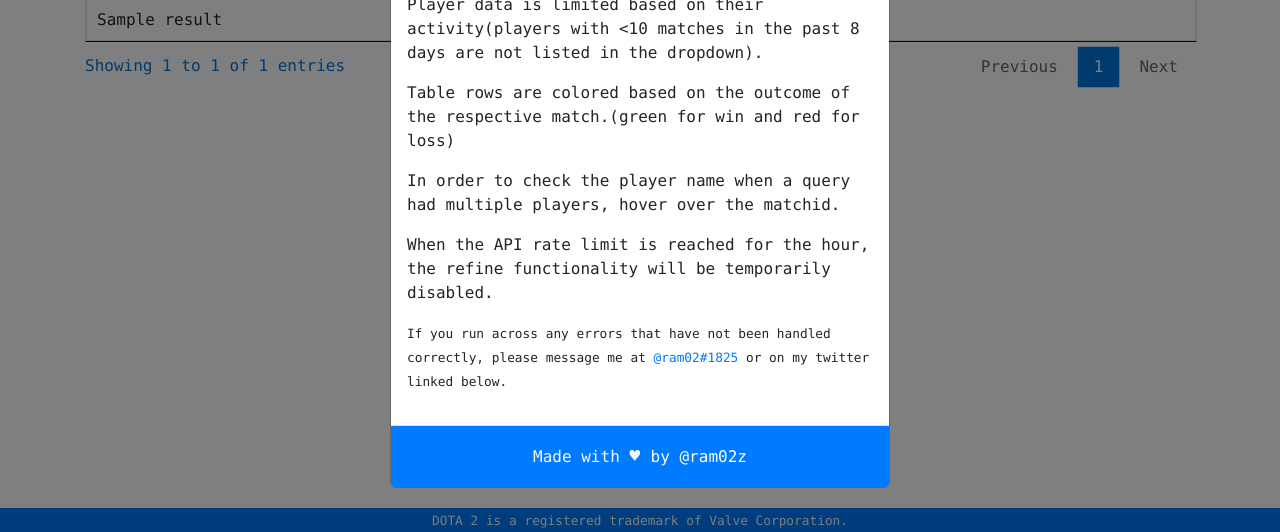
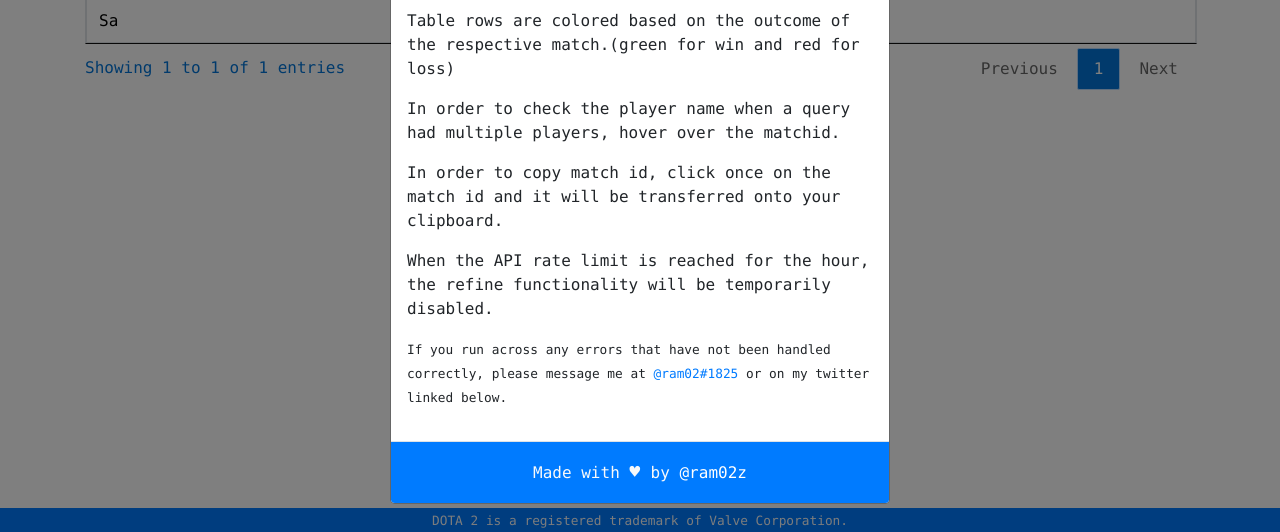
Before and after one commit to ram02z/notable-pubs, a Flask app: template template/index.html in a window 1280 px wide, after a click that opens the changed part. Shown: the part 443-975 px from the top of the page. Run offline with Flask 2, Linux system fonts and the light colour scheme; the template is opened without the code that fills it: most values are stand-ins (such as "Sample title", 1, 10 or a date in 2020); parts of the project's set-up code (start-up, migrations or seed data) failed here and were passed over; some libraries are stand-ins or nearby versions.

Commit message:
Click cell data to copy match id
Used a masked input field in order to simulate the copy event.  New paragraph added to info modal.  Custom hover have a smooth .3s transition.

```diff
--- a/static/css/style.css
+++ b/static/css/style.css
@@ -1,5 +1,14 @@
 body {
     padding-bottom: 70px
+}
+#match-id, #match-id:focus, #match-id:active {
+    background: transparent;
+    border: none;
+    outline: none;
+}
+
+#match-id:hover{
+    opacity: 0.5;
 }
 .spinner-border {
   position: fixed;
@@ -19,28 +28,33 @@
 
 .close {
     color: #fff;
-    opacity: 1
+    opacity: 1;
+    transition: 0.3s;
 }
 
 .close:hover {
     color: #fff;
-    opacity: .5
+    opacity: .5;
 }
 
-.twitter,
-.twitter:active,
-.twitter:visited {
-    color: white
+.lighta,
+.lighta:active,
+.lighta:visited {
+    color: white;
+    transition: 0.3s;
 }
 
-.twitter:hover {
-    color: #d7ecf2
+.lighta:hover {
+    color: #d7ecf2;
 }
-
+a svg{
+    fill: rgba(2, 117, 216, 1);
+    transition: 0.3s;
+}
 a svg:hover,
 a svg:active,
 a svg:focus {
-    fill: rgba(2, 117, 216, .9);
+    fill: rgba(2, 117, 216, 0.9);
     cursor: pointer
 }
 
--- a/static/js/custom.js
+++ b/static/js/custom.js
@@ -73,11 +73,29 @@
 });
 
 $(document).ready(function() {
-    $("[rel='tooltip'], .tooltip").tooltip();
-    $('#winloss tbody').on('mouseover', 'tr', function () {
+  $("[rel='tooltip'], .tooltip").tooltip();
+  $('#winloss tbody').on('mouseover', 'tr', function() {
     $('[rel="tooltip"]').tooltip({
-        trigger: 'hover',
-        html: true
+      trigger: 'hover',
+      html: true
     });
+  });
 });
+
+
+$('td').on('click','input',function() {
+   $('.tooltip').tooltip('hide');
+   $(this).select();
+   document.execCommand('copy');
+   var inp = $(this);
+   var temp = $(this).val();
+   $(this).val("Copied!");
+   $(this).delay(800).fadeOut().fadeIn();
+   setTimeout(function() {
+        setID(inp, temp);
+    }, 1200);
 });
+
+function setID(inp, temp){
+    inp.val(temp);
+}
--- a/template/index.html
+++ b/template/index.html
@@ -120,7 +120,9 @@
         {% if result %}
           {% for k, parent in result.items() %}
               <tr {%if parent['outcome'] == 'win' %} class= "table-success"{% endif %}{%if parent['outcome'] == 'loss'%} class ="table-danger"{%endif%}>
-                <td ><span {%if parent['name'] != "0"%} id="player-tip" rel="tooltip" data-placement="right" title="{{ parent['name'] }}"{% endif %}>{{k}}</span></td>
+                <td>
+                  <input size="{{k|length}}" id="match-id" style="cursor:pointer" type="text" readonly="readonly" value="{{k}}" {%if parent['name'] != "0"%} id="player-tip" rel="tooltip" data-placement="right" title="{{ parent['name'] }}"{% endif %}>
+                </td>
                 <td>{{parent['avgmmr']}}</td>
                 <td>{{parent['duration']}}</td>
               </tr>
@@ -154,17 +156,17 @@
               <s> meaning no API requests are made by this web-app directly.</s> API requests are now made to
               <a href="https://stratz.com/" class="text-decoration-none" target="_blank">STRATZ.com</a> to check against the refine options if you have used any.
               As API requests are limited by volume and time, the player select will only allow for <strong>3</strong> selections. Otherwise, the query should run accurately as long as STRATZ has analysed the replay.
-              Additionally, the current algorithm used is not very effecient so don't worry if your query is taking time to process.
             </p>
             <p>Player data is limited based on their activity(players with <10 matches in the past 8 days are not listed in the dropdown).</p>
             <p>Table rows are colored based on the outcome of the respective match.(green for win and red for loss)</p>
             <p>In order to check the player name when a query had multiple players, hover over the matchid.</p>
+            <p>In order to copy match id, click once on the match id and it will be transferred onto your clipboard.</p>
             <p>When the API rate limit is reached for the hour, the refine functionality will be temporarily disabled.</p>
             <p><small>If you run across any errors that have not been handled correctly, please message me at
               <a href="discord://" class="text-decoration-none" target="_blank">@ram02#1825</a> or on my twitter linked below.</small></p>
           </div>
           <div class="modal-footer justify-content-center bg-primary text-light">
-            <p>Made with <span class="love">♥</span> by <a class="twitter text-decoration-none" href="https://twitter.com/ram02z" target="_blank">@ram02z</a></p>
+            <p>Made with <span class="love">♥</span> by <a class="lighta text-decoration-none" href="https://twitter.com/ram02z" target="_blank">@ram02z</a></p>
           </div>
         </div>
       </div>
```
